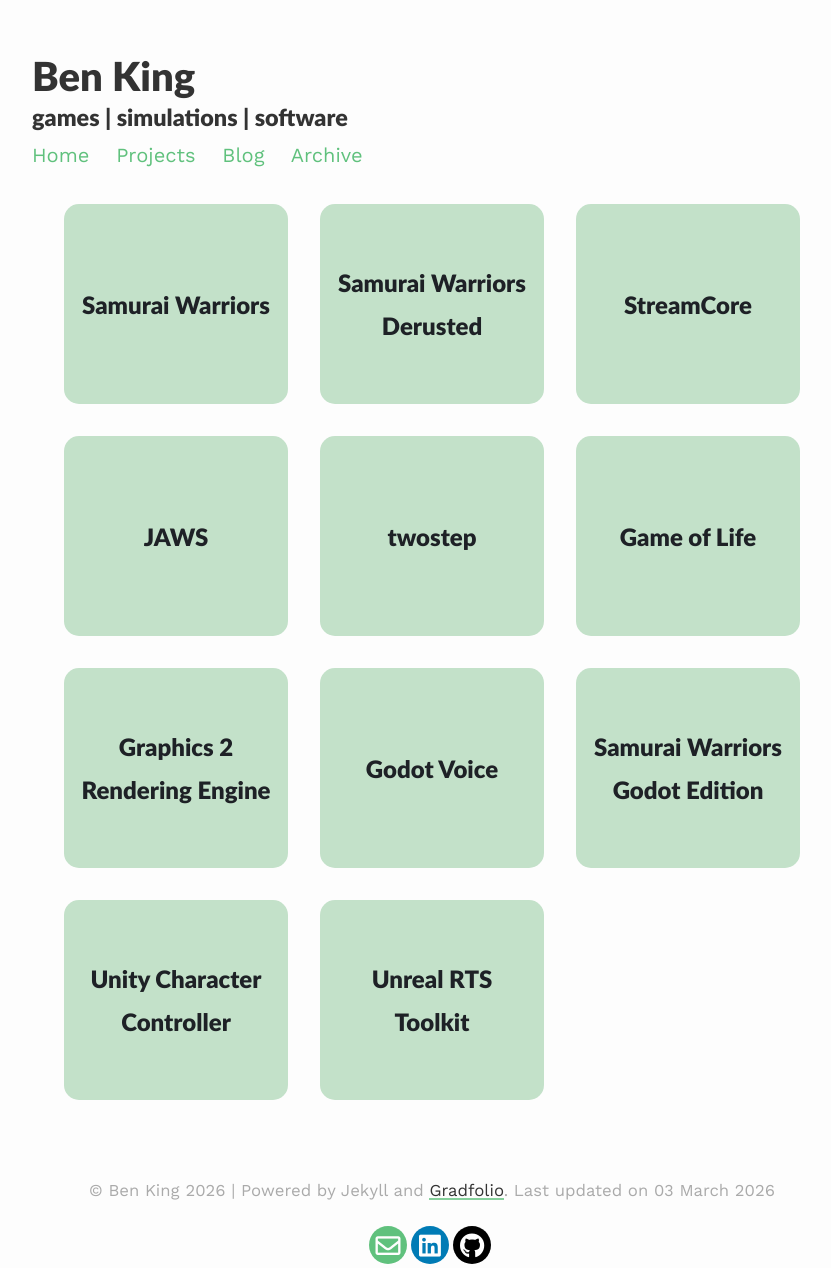
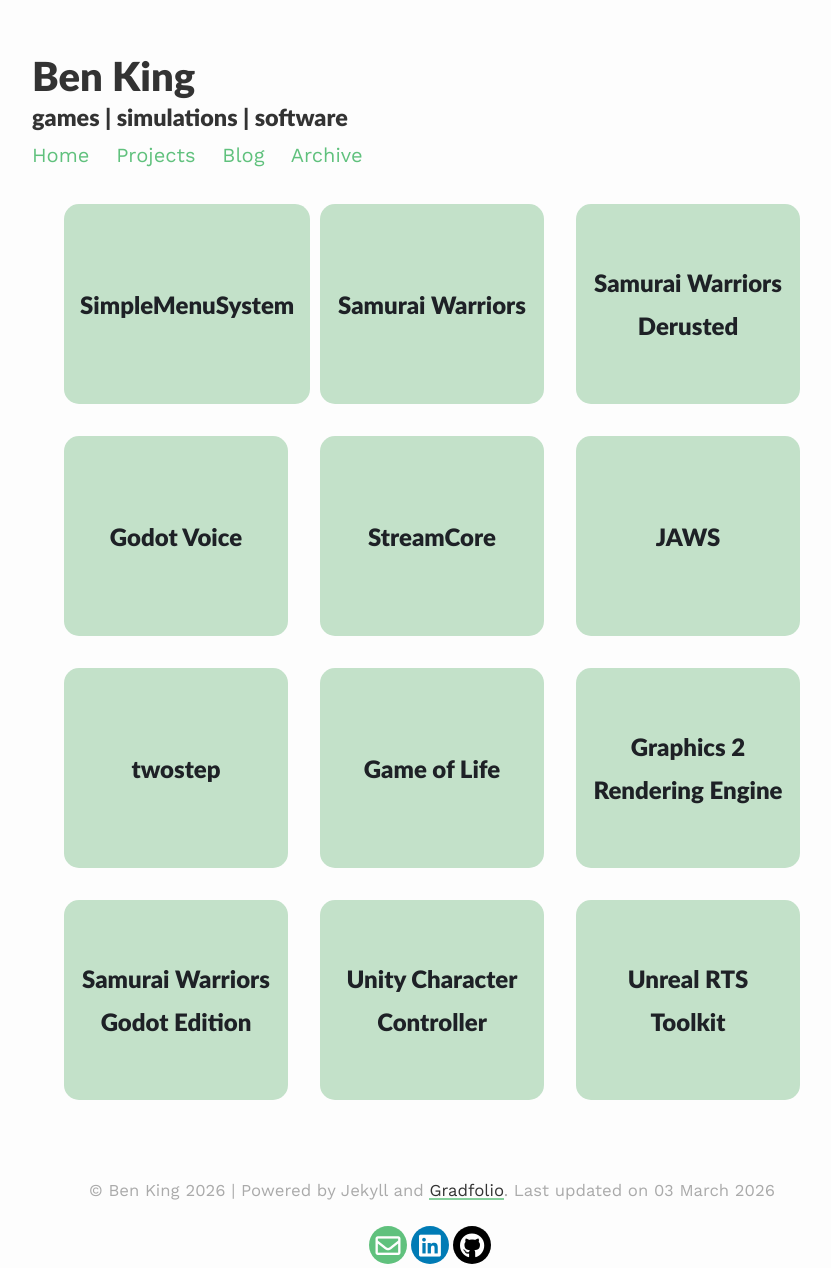
Before and after one commit to exlted/exlted.github.io, a Jekyll site: the page built from _pages/projects.md, in a window 1280 px wide. Shown: the whole page, without its empty margins (208-1039 px from the left). Built offline with Jekyll 4.4.1, drawn with Linux system fonts in a browser that asks for light colours; nearby versions of some CDN libraries; some of the changed lines change nothing that is shown.

```diff
--- a/_config.yml
+++ b/_config.yml
@@ -48,16 +48,16 @@
     output: true
     permalink: /projects/:name/
     order:
+      - SimpleMenuSystem.md
       - Samurai_Warriors.md
       - Samurai_Warriors_Derusted.md
-      - Samurai_Warriors_Godot_Edtirion.md
-      - GodotVoice.md
+      - Samurai_Warriors_Godot_Edtition.md
+      - Godot_Voice.md
       - StreamCore.md
       - JustAnotherWebsocketServer.md
       - twostep.md
       - Game_Of_Life.md
       - Graphics_2_Rendering_Engine.md
-      - simplemenusystems.md
 
 sass:
   sass_dir: /assets/css/_sass
```
Also changed, not shown: _projects/SimpleMenuSystem.md (line endings or trailing spaces).
